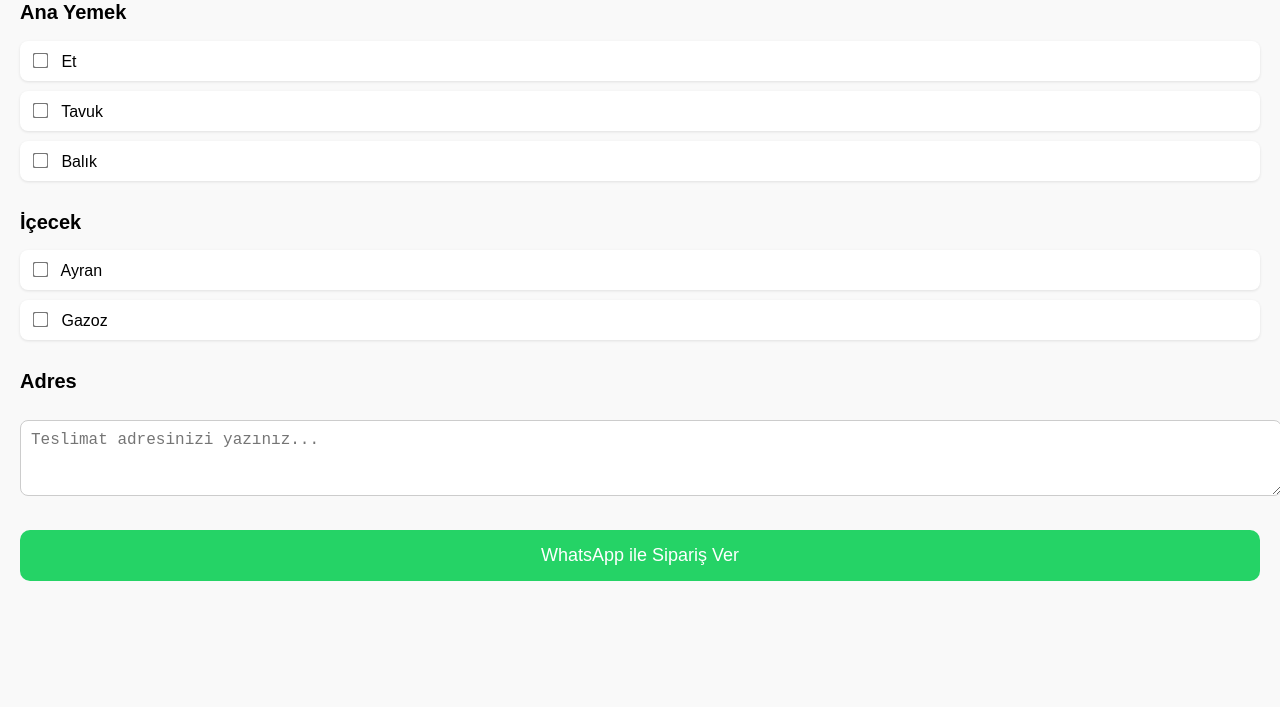
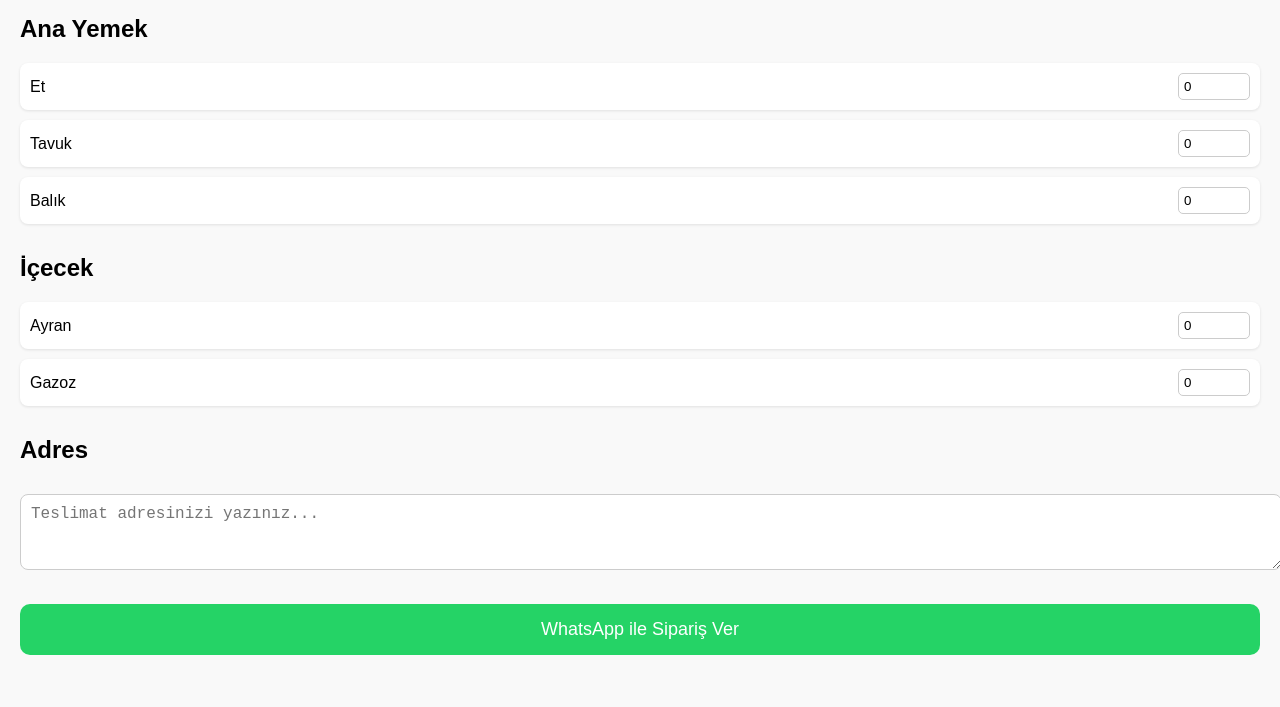
Before and after one commit to gptforce16/Whatsapp, a plain HTML site: page index.html in a window 1280 px wide. Shown: the part 93-800 px from the top of the page. Drawn offline with Linux system fonts and the light colour scheme.

Commit message:
Update index.html

```diff
--- a/index.html
+++ b/index.html
@@ -1,8 +1,8 @@
 <!DOCTYPE html>
 <html lang="tr">
 <head>
-  <meta charset="UTF-8">
-  <meta name="viewport" content="width=device-width, initial-scale=1.0">
+  <meta charset="UTF-8" />
+  <meta name="viewport" content="width=device-width, initial-scale=1.0"/>
   <title>WhatsApp Sipariş</title>
   <style>
     body {
@@ -12,25 +12,29 @@
       background-color: #f9f9f9;
     }
     h1 {
-      font-size: 24px;
       text-align: center;
-      margin-bottom: 20px;
     }
     h2 {
-      font-size: 20px;
       margin-top: 30px;
     }
-    label {
-      display: block;
+    .urun {
+      display: flex;
+      align-items: center;
+      margin-bottom: 10px;
+      background: white;
       padding: 10px;
-      background: white;
-      margin-bottom: 10px;
       border-radius: 8px;
       box-shadow: 0 1px 3px rgba(0,0,0,0.1);
     }
-    input[type="checkbox"] {
-      transform: scale(1.2);
-      margin-right: 10px;
+    .urun label {
+      flex: 1;
+    }
+    .urun input[type="number"] {
+      width: 60px;
+      padding: 5px;
+      margin-left: 10px;
+      border-radius: 5px;
+      border: 1px solid #ccc;
     }
     textarea {
       width: 100%;
@@ -62,13 +66,13 @@
   <h1>Yemek Siparişi</h1>
 
   <h2>Ana Yemek</h2>
-  <label><input type="checkbox" name="menu" value="Et"> Et</label>
-  <label><input type="checkbox" name="menu" value="Tavuk"> Tavuk</label>
-  <label><input type="checkbox" name="menu" value="Balık"> Balık</label>
+  <div class="urun"><label>Et</label><input type="number" min="0" value="0" id="Et"></div>
+  <div class="urun"><label>Tavuk</label><input type="number" min="0" value="0" id="Tavuk"></div>
+  <div class="urun"><label>Balık</label><input type="number" min="0" value="0" id="Balık"></div>
 
   <h2>İçecek</h2>
-  <label><input type="checkbox" name="menu" value="Ayran"> Ayran</label>
-  <label><input type="checkbox" name="menu" value="Gazoz"> Gazoz</label>
+  <div class="urun"><label>Ayran</label><input type="number" min="0" value="0" id="Ayran"></div>
+  <div class="urun"><label>Gazoz</label><input type="number" min="0" value="0" id="Gazoz"></div>
 
   <h2>Adres</h2>
   <textarea id="adres" rows="3" placeholder="Teslimat adresinizi yazınız..."></textarea>
@@ -77,13 +81,20 @@
 
   <script>
     function gonder() {
-      const secilenler = [...document.querySelectorAll('input[name="menu"]:checked')]
-        .map(el => el.value)
-        .join(", ");
-      const adres = document.getElementById('adres').value.trim();
+      const urunler = ["Et", "Tavuk", "Balık", "Ayran", "Gazoz"];
+      let secilenler = "";
+
+      urunler.forEach(u => {
+        const adet = parseInt(document.getElementById(u).value);
+        if (adet > 0) {
+          secilenler += `${u}: ${adet} adet\n`;
+        }
+      });
+
+      const adres = document.getElementById("adres").value.trim();
 
       if (!secilenler) {
-        alert("Lütfen en az bir ürün seçin.");
+        alert("Lütfen en az bir ürün ve adet giriniz.");
         return;
       }
 
@@ -92,7 +103,7 @@
         return;
       }
 
-      const mesaj = `Merhaba, sipariş vermek istiyorum:\nÜrünler: ${secilenler}\nAdres: ${adres}`;
+      const mesaj = `Merhaba, sipariş vermek istiyorum:\n${secilenler}\nAdres: ${adres}`;
       const tel = "905XXXXXXXXX"; // ← Kendi numaranı buraya yaz
       const url = `https://wa.me/${tel}?text=${encodeURIComponent(mesaj)}`;
       window.open(url, '_blank');
```
